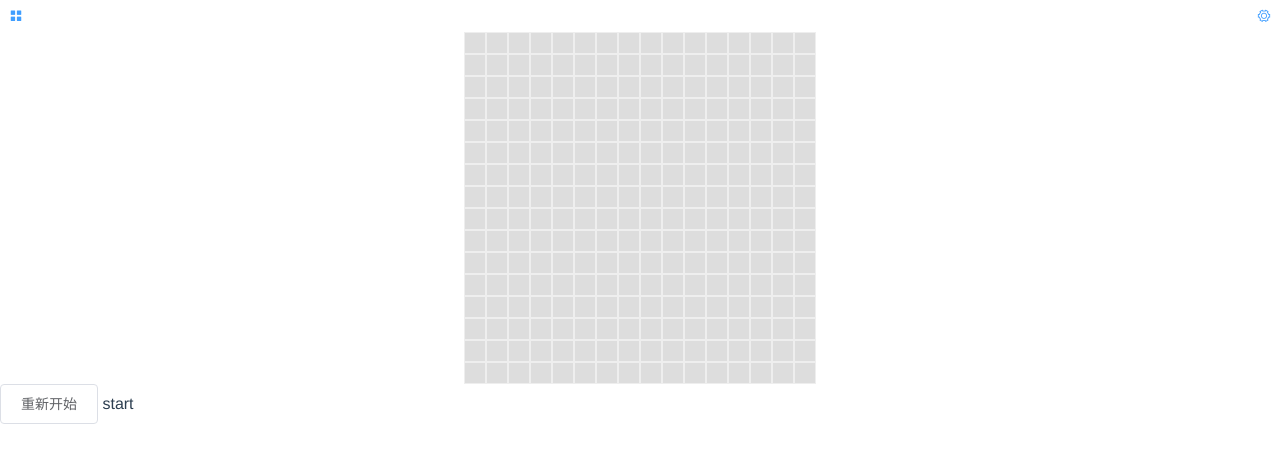
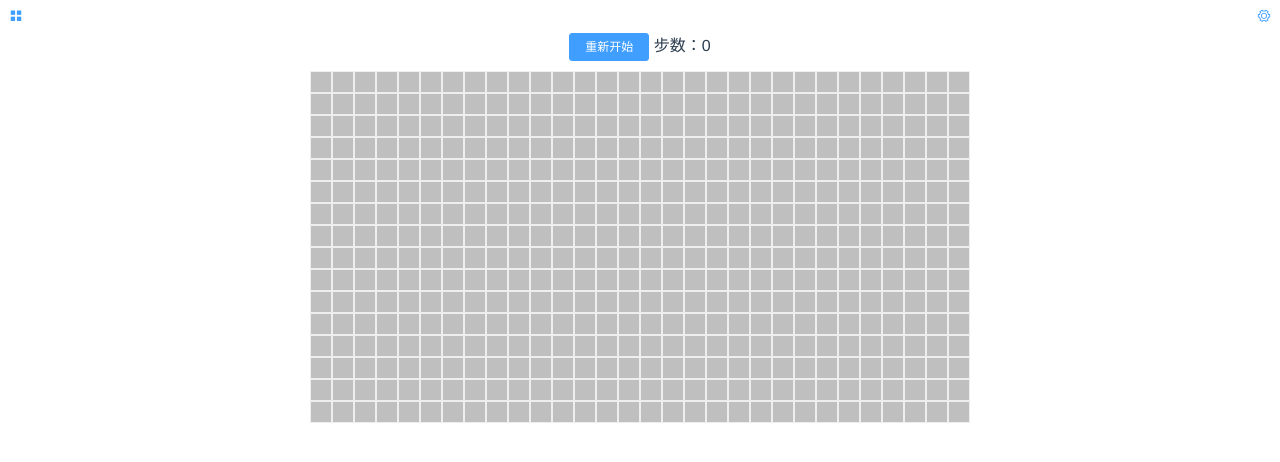
Before and after one commit to frank-deng/experimental-works, a Vue app in the folder vue-cli/: page /#/minesweeper in a window 1280 px wide. Shown: the top 462 px of the page. Built offline with nearby package versions, Linux system fonts and the light colour scheme.

Commit message:
Minesweeper use font-awesome for icons

```diff
--- a/vue-cli/package.json
+++ b/vue-cli/package.json
@@ -9,6 +9,9 @@
     "test:unit": "vue-cli-service test:unit"
   },
   "dependencies": {
+    "@fortawesome/fontawesome-svg-core": "^1.2.26",
+    "@fortawesome/free-solid-svg-icons": "^5.12.0",
+    "@fortawesome/vue-fontawesome": "^0.1.9",
     "@tweenjs/tween.js": "^17.4.0",
     "axios": "^0.19.0",
     "colorthief": "^2.3.0",
--- a/vue-cli/src/main.js
+++ b/vue-cli/src/main.js
@@ -69,6 +69,19 @@ Vue.prototype.$alert = MessageBox.alert;
 Vue.prototype.$prompt = MessageBox.prompt;
 Vue.prototype.$confirm = MessageBox.confirm;
 
+//Load font-awesome
+import { library } from '@fortawesome/fontawesome-svg-core'
+import {
+  faFlag,
+  faBomb,
+  faTimes,
+} from '@fortawesome/free-solid-svg-icons'
+import { FontAwesomeIcon } from '@fortawesome/vue-fontawesome'
+library.add(faFlag);
+library.add(faBomb);
+library.add(faTimes);
+Vue.component('font-awesome-icon',FontAwesomeIcon);
+
 new Vue({
   router,
   render: h => h(App)
--- /dev/null
+++ b/vue-cli/src/views/minesweeper/cell.vue
@@ -0,0 +1,68 @@
+<template>
+  <div class='minesweeper-cell' :class='cellClass'>
+    <template v-if='"failed"==status'>
+      <font-awesome-icon icon='times' class='wrong-mark' v-if='cell.mark && !cell.mine'>X</font-awesome-icon>
+      <font-awesome-icon icon='flag' v-else-if='cell.mark && cell.mine'></font-awesome-icon>
+      <font-awesome-icon icon='bomb' class='mine' v-else-if='cell.mine'></font-awesome-icon>
+      <span v-else-if='cell.dig'>{{cell.counter || ''}}</span>
+    </template>
+    <template v-else>
+      <font-awesome-icon icon='flag' v-if='cell.mark'></font-awesome-icon>
+      <span v-else-if='cell.dig'>{{cell.counter || ''}}</span>
+    </template>
+  </div>
+</template>
+<style scoped lang='less'>
+.font-awesome-icon{
+  display:inline-block;
+  width:14px;
+  height:14px;
+}
+.minesweeper-cell{
+  width:20px;
+  height:20px;
+  line-height:20px;
+  font-size:14px;
+  vertical-align:middle;
+  text-align:center;
+  border:1px solid #eeeeee;
+}
+.minesweeper-cell.active{
+  cursor:pointer;
+}
+.minesweeper-cell.undig{
+  background-color:rgba(128,128,128,0.5);
+}
+.minesweeper-cell{
+  .mine,.wrong-mark{
+    color:#ff0000;
+  }
+}
+.minesweeper-cell.undig{
+  .mine{
+    color:#000000;
+  }
+}
+.minesweeper-cell.undig.active:hover{
+  background-color:#dddddd;
+}
+</style>
+<script>
+export default{
+  props:{
+    value:null,
+    status:null
+  },
+  computed:{
+    cell(){
+      return this.value;
+    },
+    cellClass(){
+      return{
+        active:('start'==this.status||'running'==this.status),
+        undig:!this.value.dig
+      }
+    }
+  }
+}
+</script>
--- a/vue-cli/src/views/minesweeper/minesweeper.js
+++ b/vue-cli/src/views/minesweeper/minesweeper.js
@@ -1,6 +1,14 @@
+import BoardCell from './cell.vue';
 export default{
+  components:{
+    BoardCell
+  },
   data(){
     return{
+      width:30,
+      height:16,
+      mines:99,
+      steps:0,
       board:null,
       status:'start'
     };
@@ -10,7 +18,8 @@ export default{
   },
   methods:{
     restart(){
-      this.createBoard(16,16);
+      this.steps=0;
+      this.createBoard(this.width,this.height);
     },
     createBoard(width,height){
       let board=[];
@@ -103,37 +112,30 @@ export default{
       }
       return count;
     },
-    displayText(cell){
-      if(cell.mark){
-        return '旗';
-      }
-      if(!cell.dig && ('running'==this.status || 'start'==this.status)){
-        return '';
-      }
-      if(cell.mine){
-        return '雷';
-      }
-      if(cell.counter>0){
-        return cell.counter;
-      }
-    },
     operate(row,col,e){
       if('start'!=this.status && 'running'!=this.status){
         return;
       }
+      let cell=this.board[row][col];
 
-      let cell=this.board[row][col];
+      this.steps++;
+
+      //标记当前块
       if(e.shiftKey){
         cell.mark=!cell.mark;
-      }else if(!cell.mark){
+        return;
+      }
+
+      //挖开当前块
+      if(!cell.mark){
         this.dig(row,col);
       }
 
+      //处理更多雷
+      while('running'==this.status && this.autoproc()){}
+
+      //当前局是否完成
       if('running'==this.status){
-        //处理更多雷
-        while(this.autoproc()){}
-
-        //当前局是否完成
         let finished=true;
         for(let row of this.board){
           for(let cell of row){
@@ -156,7 +158,7 @@ export default{
 
       //第一次挖开
       if('start'==this.status){
-        this.initMines(40,row,col);
+        this.initMines(this.mines,row,col);
         this.status='running';
       }
 
--- a/vue-cli/src/views/minesweeper/minesweeper.vue
+++ b/vue-cli/src/views/minesweeper/minesweeper.vue
@@ -1,19 +1,24 @@
 <template>
   <div class='minesweeper' oncontextmenu='return false'>
+    <div class='toolbox'>
+      <el-button type='primary' size='mini' @click='restart'>重新开始</el-button>
+      步数：{{steps}}
+    </div>
     <div class='board-container' v-if='board'>
       <div class='board-row' v-for='(rowData,row) of board'>
-        <div class='board-cell' v-for='(cell,col) of rowData'
-          :class='{undig:!cell.dig}'
-          @click.stop='operate(row,col,$event)'>
-          {{displayText(cell)}}
+        <BoardCell class='board-cell' v-for='(cell,col) of rowData'
+          :value='cell' :status='status'
+          @click.native.stop='operate(row,col,$event)'></BoardCell>
       </div>
     </div>
   </div>
-    <el-button @click='restart'>重新开始</el-button>
-    {{status}}
-  </div>
 </template>
 <style scoped lang='less'>
+.minesweeper{
+  .toolbox{
+    text-align:center;
+    margin-bottom:10px;
+  }
   .board-container{
     user-select:none;
     margin:0 auto;
@@ -23,19 +28,7 @@
     }
     .board-cell{
       display:table-cell;
-    width:20px;
-    height:20px;
-    line-height:20px;
-    vertical-align:middle;
-    text-align:center;
-    border:1px solid #eeeeee;
-    cursor:pointer;
     }
-  .board-cell.undig{
-    background-color:#dddddd;
-  }
-  .board-cell:hover{
-    background-color:rgba(128,128,128,0.5);
   }
 }
 </style>
```
Also changed, not shown: 1 other file (tests, documents, lock files or other folders). Lines whose indentation alone changed are shown as unchanged.
